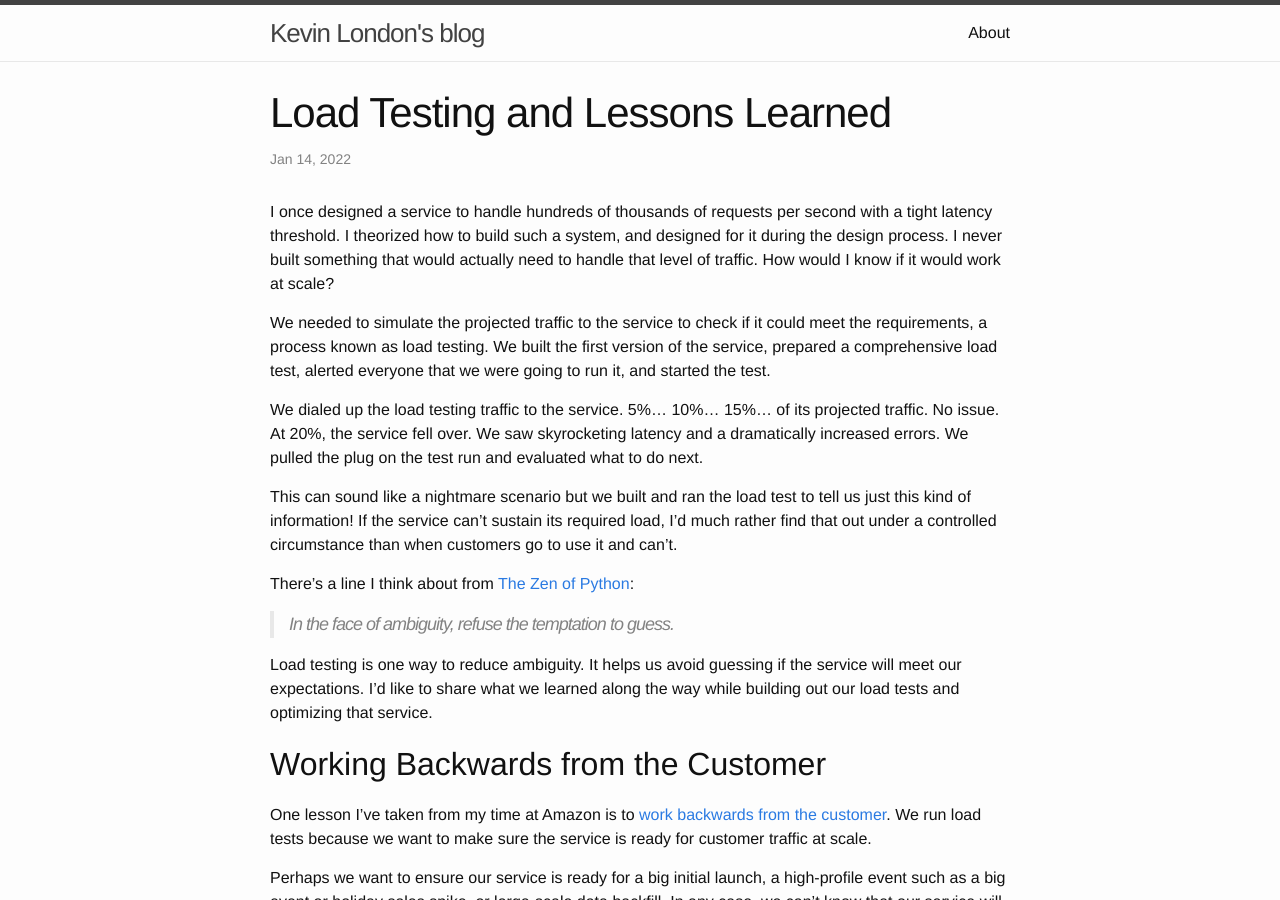
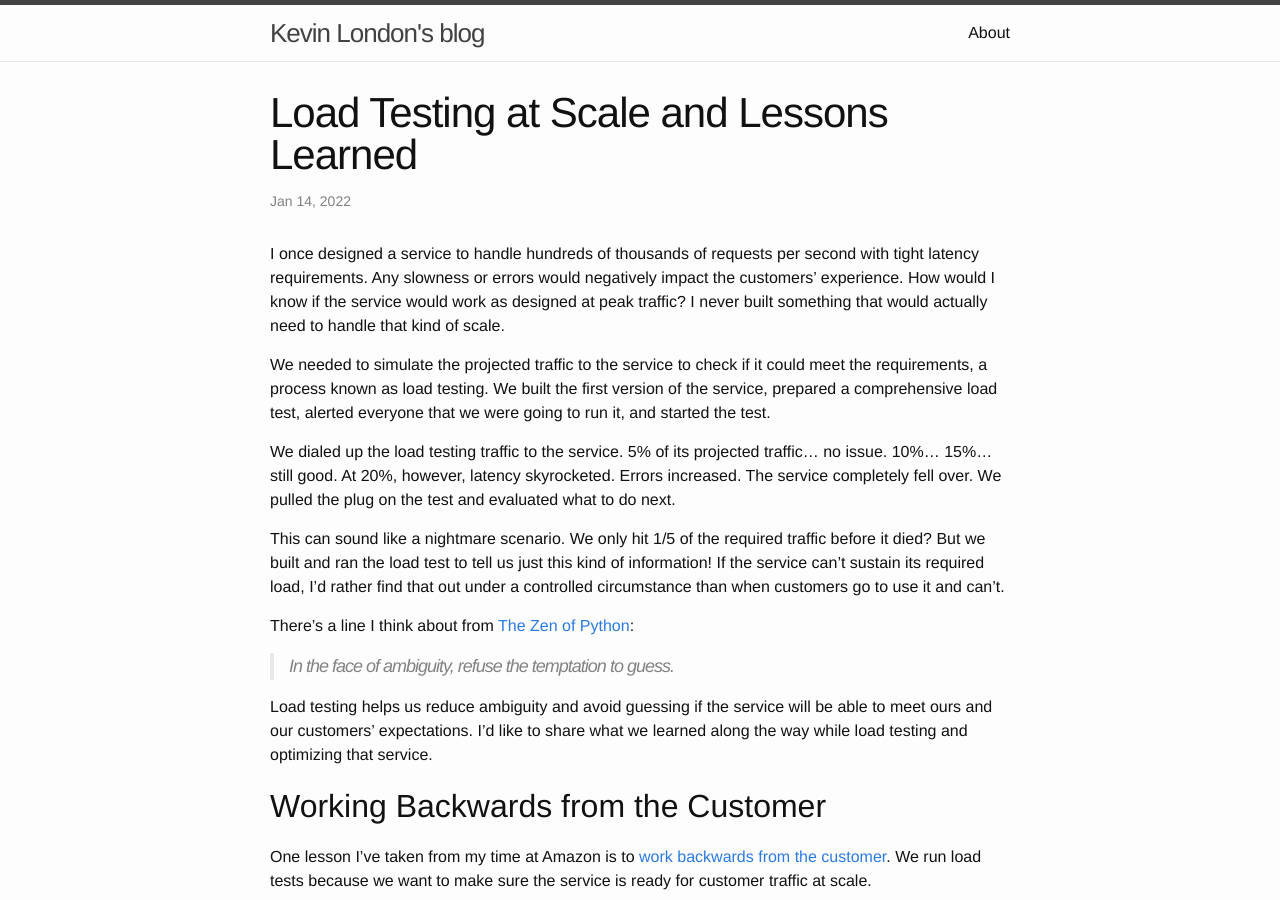
Before and after one commit to kevinlondon/kevinlondon.github.io, a Jekyll site: the page built from _posts/2022-01-13-load-testing-guide.md, in a window 1280 px wide and 900 px high. Built offline with Jekyll 4.4.1, drawn with Linux system fonts in a browser that asks for light colours; comment, search, counter and statistics services are not loaded.

Commit message:
Rename post, rework first few paragraphs

```diff
--- a/_posts/2022-01-13-load-testing-guide.md
+++ b/_posts/2022-01-13-load-testing-guide.md
@@ -1,28 +1,28 @@
 ---
 layout: post
-title: Load Testing and Lessons Learned
+title: Load Testing at Scale and Lessons Learned
 date: 2022-01-13 20:00:01.000000000 -07:00
 ---
 
 I once designed a service to handle hundreds of thousands of requests per
-second with a tight latency threshold. I theorized how to build such
-a system, and designed for it during the design process. I never
-built something that would actually need to handle that
-level of traffic. How would I know if it would work at scale?
+second with tight latency requirements. Any slowness or errors would negatively
+impact the customers' experience. How would I know if the service would work as
+designed at peak traffic? I never built something that would actually need to
+handle that kind of scale.
 
 We needed to simulate the projected traffic to the service to check if it
 could meet the requirements, a process known as load testing. We built the
-first version of the service, prepared a comprehensive load test, alerted
-everyone that we were going to run it, and started the test.
+first version of the service, prepared a comprehensive load
+test, alerted everyone that we were going to run it, and started the test.
 
-We dialed up the load testing traffic to the service. 5%... 10%... 15%...
-of its projected traffic. No issue. At 20%, the service
-fell over. We saw skyrocketing latency and a dramatically increased
-errors. We pulled the plug on the test run and evaluated what to do next.
+We dialed up the load testing traffic to the service. 5% of its projected
+traffic... no issue. 10%... 15%... still good. At 20%, however, latency skyrocketed.
+Errors increased. The service completely fell over. We pulled the plug on the
+test and evaluated what to do next.
 
-This can sound like a nightmare scenario but
-we built and ran the load test to tell us just this kind of
-information! If the service can't sustain its required load, I'd much rather
+This can sound like a nightmare scenario. We only hit 1/5 of the required
+traffic before it died? But we built and ran the load test to tell us just this kind of
+information! If the service can't sustain its required load, I'd rather
 find that out under a controlled circumstance than when
 customers go to use it and can't.
 
@@ -30,9 +30,10 @@ There's a line I think about from [The Zen of Python](https://www.python.org/dev
 
 > In the face of ambiguity, refuse the temptation to guess.
 
-Load testing is one way to reduce ambiguity. It helps us avoid guessing if the
-service will meet our expectations. I'd like to share what we learned along the
-way while building out our load tests and optimizing that service.
+Load testing helps us reduce ambiguity and avoid guessing if the
+service will be able to meet ours and our customers' expectations. I'd like to
+share what we learned along the way while load testing and optimizing that
+service.
 
 ## Working Backwards from the Customer
 
```
